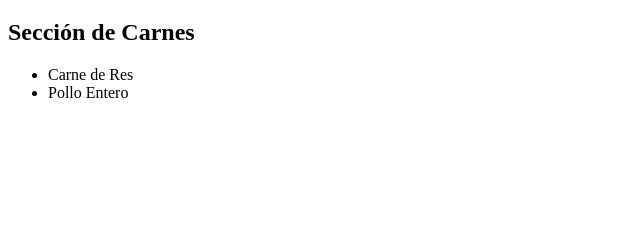
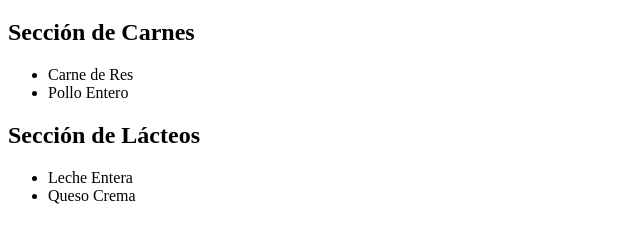
Before and after one commit to Marifer2922/programacion_web, a plain HTML site: page Ejercicio1.html in a window 1280 px wide. Shown: the part 61-304 px from the top of the page, without its empty margins (0-640 px from the left). Drawn offline with Linux system fonts and the light colour scheme.

Commit message:
feat: agregando lacteos section

```diff
--- a/Ejercicio1.html
+++ b/Ejercicio1.html
@@ -13,8 +13,15 @@
             <li>Carne de Res</li>
             <li>Pollo Entero</li>
         </ul>
+
     </section>
-
+    <section id="lacteos">
+    <h2>Sección de Lácteos</h2>
+    <ul>
+        <li>Leche Entera</li>
+        <li>Queso Crema</li>
+    </ul>
+    </section>
 
 </body>
 </html>
```
